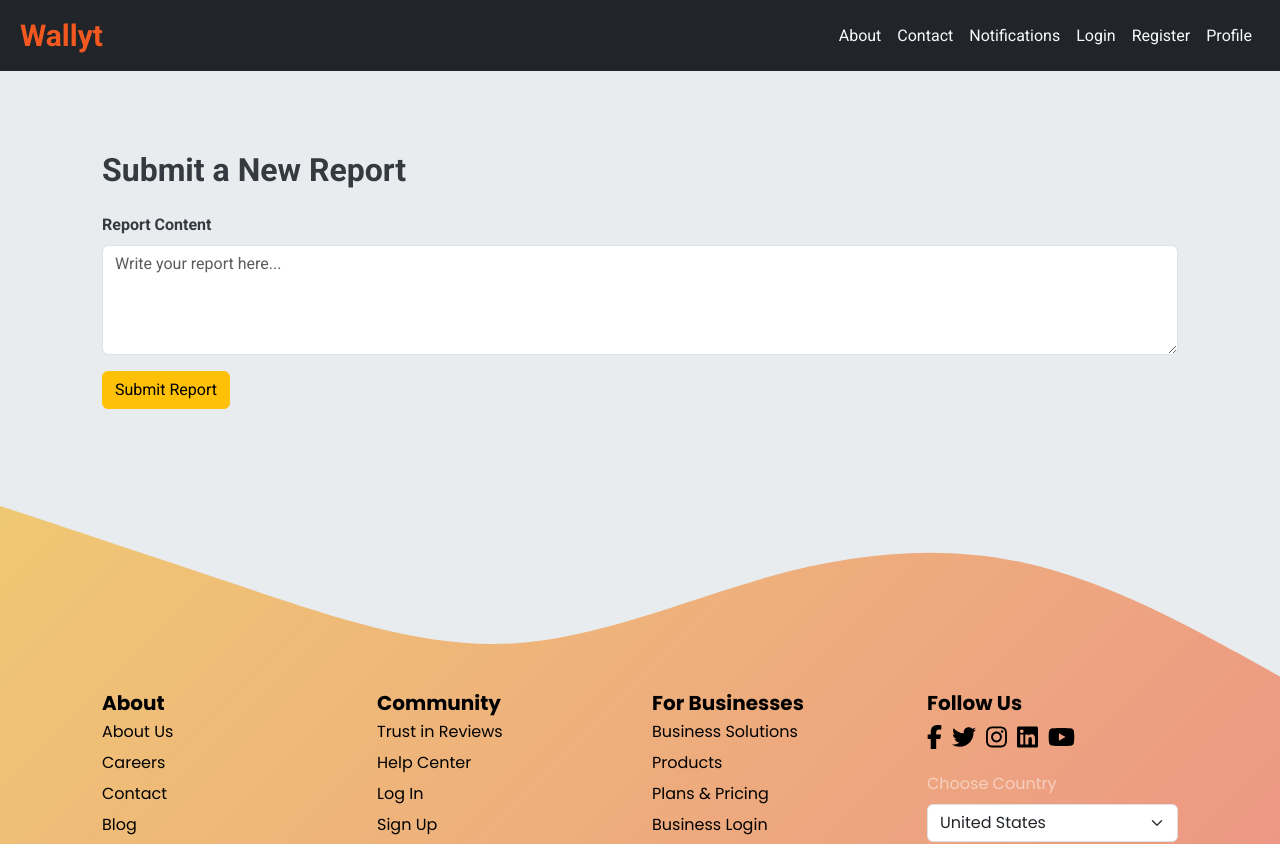
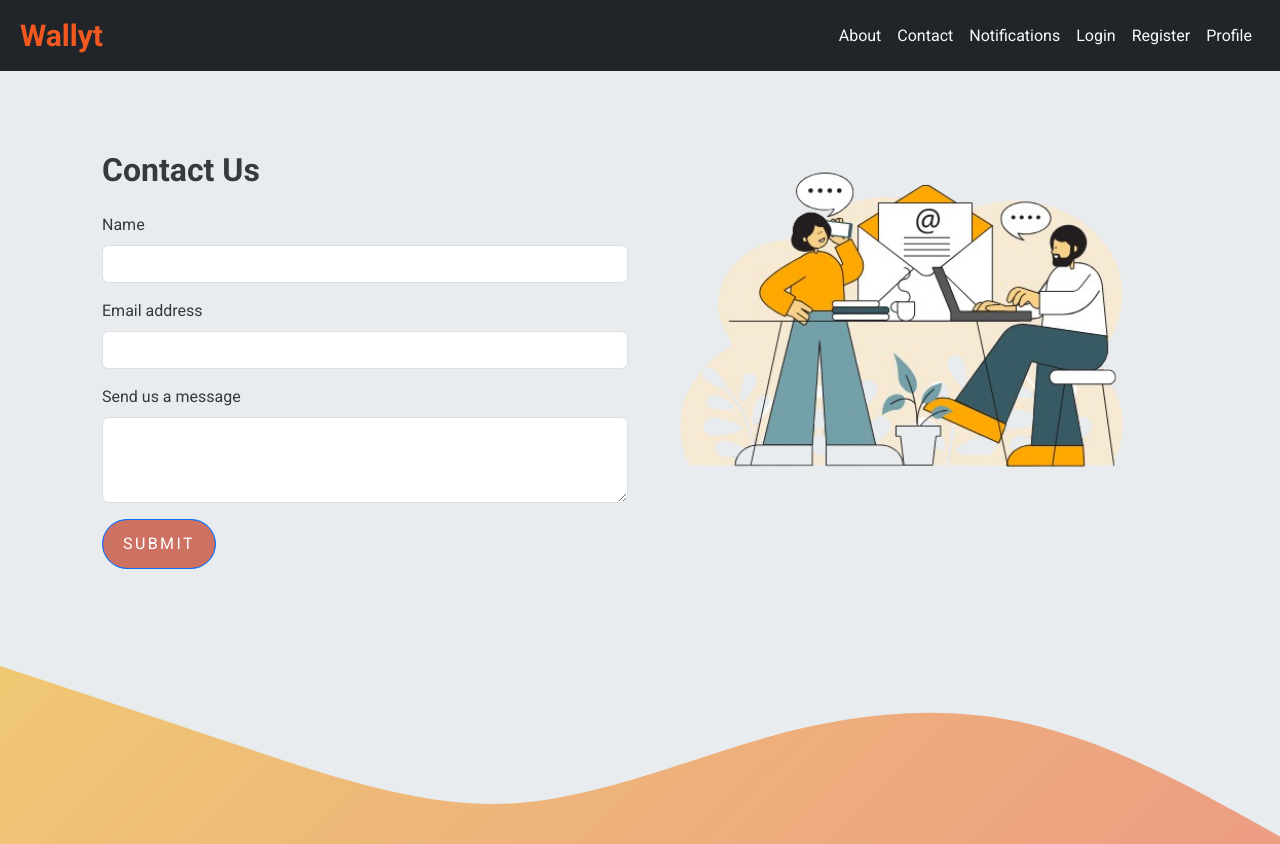
Before and after one commit to saraabdelrhman/wallet-market-master, a React (Create React App) app: page /Report in a window 1280 px wide. Shown: the top 844 px of the page. Built offline with nearby package versions, Linux system fonts and the light colour scheme.

Commit message:
contact us

```diff
--- a/src/components/Contact.js
+++ b/src/components/Contact.js
@@ -1,35 +1,115 @@
-import React from 'react';
+import React, { useState } from 'react';
 import 'bootstrap/dist/css/bootstrap.min.css'; // Ensure Bootstrap is imported
 import img from './images/0ab2a47a-0b9f-45af-b31f-0fa492e123ca-removebg-preview.png';
-import './Contact.css'
+import './Contact.css';
+import { ToastContainer, toast, Bounce } from 'react-toastify';
+import 'react-toastify/dist/ReactToastify.css';
+
 export default function About() {
+  // State variables for form input
+  const [name, setName] = useState('');
+  const [email, setEmail] = useState('');
+  const [message, setMessage] = useState('');
+
+  const notify = () =>
+    toast.success('Thank you for your review! Your feedback has been submitted successfully!', {
+      position: "top-center",
+      autoClose: 5000,
+      hideProgressBar: false,
+      closeOnClick: true,
+      pauseOnHover: true,
+      draggable: true,
+      progress: undefined,
+      theme: "light",
+      transition: Bounce,
+    });
+
+  const handleSubmit = (e) => {
+    e.preventDefault(); // Prevent form from submitting the default way
+
+    const newdata = {
+      name: name,
+      email: email,
+      message: message,
+    };
+
+    console.log(newdata);
+
+    fetch('http://localhost:3000/api/contact', {
+      method: 'post',
+      headers: {
+        'Content-Type': 'application/json',
+        'Access-Control-Allow-Origin': '*',
+      },
+      body: JSON.stringify(newdata),
+    })
+    .then((res) => {
+      console.log(res.headers);
+      console.log(res.status);
+      if (!res.ok) {
+        throw new Error('Network response was not ok');
+      }
+      return res.json();
+    })
+    .then((data) => {
+      console.log('data', data);
+      notify();  // Show success notification
+      setName(''); // Reset form fields
+      setEmail('');
+      setMessage('');
+    })
+    .catch((err) => {
+      console.error('Error:', err.message);
+    });
+  };
+
   return (
     <div className='container mt-5 mb-5'>
       <div className='row'>
         <div className='col-md-6'>
-          <form>
+          <form onSubmit={handleSubmit}>
             <h2 className='mb-4' style={{ fontWeight: '900' }}>Contact Us</h2>
             <div className="mb-3">
               <label htmlFor="name" className="form-label">Name</label>
-              <input type="text" className="form-control" id="name" />
+              <input
+                type="text"
+                className="form-control"
+                id="name"
+                value={name}
+                onChange={(e) => setName(e.target.value)} // Update state on change
+              />
             </div>
             <div className="mb-3">
               <label htmlFor="exampleInputEmail1" className="form-label">Email address</label>
-              <input type="email" className="form-control" id="exampleInputEmail1" aria-describedby="emailHelp" />
+              <input
+                type="email"
+                className="form-control"
+                id="exampleInputEmail1"
+                aria-describedby="emailHelp"
+                value={email}
+                onChange={(e) => setEmail(e.target.value)} // Update state on change
+              />
             </div>
             <div className="mb-3">
               <label htmlFor="message" className="form-label">Send us a message</label>
-              <textarea className="form-control" id="message" rows="3"></textarea>
-            </div><div class="text-box">
-
-            <button class="buttons" >Submit</button>
-</div>
+              <textarea
+                className="form-control"
+                id="message"
+                rows="3"
+                value={message}
+                onChange={(e) => setMessage(e.target.value)} // Update state on change
+              ></textarea>
+            </div>
+            <div className="text-box">
+              <button type="submit" className="btn btn-primary buttons">Submit</button>
+            </div>
           </form>
         </div>
         <div className='col-md-6'>
           <img src={img} alt='contact-us' className='w-100' />
         </div>
       </div>
+      <ToastContainer />
     </div>
   );
 }
--- a/src/components/Notifications.js
+++ b/src/components/Notifications.js
@@ -36,7 +36,7 @@ const Notifications = () => {
   };
 
   return (
-    <div className="notifications">
+    <div className="notifications container">
       <h2 className="mb-5 mt-2 fw-bold">Notifications 🔔</h2>
       <ul className="notifications-list mb-5">
         {notifications.map(notification => (
@@ -46,7 +46,7 @@ const Notifications = () => {
             </Link>
             {!notification.read && (
               <button
-                className="text-danger mb-4 "
+                className="bg-danger text-light border-0 mb-4 "
                 onClick={() => markAsRead(notification.id)}
               >
                 Mark as read
--- a/src/components/Report.js
+++ b/src/components/Report.js
@@ -1,105 +1,137 @@
 import React, { useState } from 'react';
-import { Bounce, ToastContainer, toast } from 'react-toastify';
-import 'react-toastify/dist/ReactToastify.css';
+import 'bootstrap/dist/css/bootstrap.min.css'; // Bootstrap CSS import
+import img from './images/0ab2a47a-0b9f-45af-b31f-0fa492e123ca-removebg-preview.png';
+import './Contact.css';
+import { ToastContainer, toast, Bounce } from 'react-toastify'; // Import Toast components
+import 'react-toastify/dist/ReactToastify.css'; // Toastify CSS import
 
-export default function PhoneReport() {
-  const [report, setReport] = useState('');
+export default function About() {
+  // State variables for form input
+  const [name, setName] = useState('');
+  const [email, setEmail] = useState('');
+  const [message, setMessage] = useState('');
 
-  const handleReportChange = (e) => setReport(e.target.value);
-
-  const handleSubmit = (e) => {
-    e.preventDefault();
-
-    if (!report.trim()) {
-      toast.error('Report content cannot be empty.', {
-        position: 'top-center',
+  // Success notification function
+  const notifySuccess = () =>
+    toast.success('Thank you for your review! Your feedback has been submitted successfully!', {
+      position: "top-center",
       autoClose: 5000,
       hideProgressBar: false,
       closeOnClick: true,
       pauseOnHover: true,
       draggable: true,
       progress: undefined,
-        theme: 'light',
+      theme: "light",
       transition: Bounce,
     });
-      return;
+
+  // Error notification function
+  const notifyError = (msg) =>
+    toast.error(msg, {
+      position: "top-center",
+      autoClose: 5000,
+      hideProgressBar: false,
+      closeOnClick: true,
+      pauseOnHover: true,
+      draggable: true,
+      progress: undefined,
+      theme: "light",
+      transition: Bounce,
+    });
+
+  const handleSubmit = (e) => {
+    e.preventDefault(); // Prevent form from submitting the default way
+
+    // Validate inputs
+    if (name.trim() === '' || email.trim() === '' || message.trim() === '') {
+      notifyError('All fields are required!');
+      return; // Exit the function if validation fails
     }
 
-    const newReport = {
-      report: report,
-      Created_at:  new Date().toISOString(),
+    const newdata = {
+      name: name,
+      email: email,
+      message: message,
     };
 
-    fetch('http://localhost:3000/api/report', {
-      method: 'post',
+    console.log(newdata);
+
+    fetch('http://localhost:3000/api/contact', {
+      method: 'POST',
       headers: {
         'Content-Type': 'application/json',
         'Access-Control-Allow-Origin': '*',
       },
-      body: JSON.stringify(newReport),
+      body: JSON.stringify(newdata),
     })
     .then((res) => {
-        console.log('Status:', res.status);
-        console.log('Headers:', res.headers);
+      console.log(res.headers);
+      console.log(res.status);
       if (!res.ok) {
         throw new Error('Network response was not ok');
       }
       return res.json();
     })
     .then((data) => {
-        console.log('Response data:', data);
-
-        // Notify the user of successful submission
-        toast.success('Report submitted successfully!', {
-          position: 'top-center',
-          autoClose: 5000,
-          hideProgressBar: false,
-          closeOnClick: true,
-          pauseOnHover: true,
-          draggable: true,
-          progress: undefined,
-          theme: 'light',
-          transition: Bounce,
-        });
-
-        // Clear the input field after successful submission
-        setReport('');
+      console.log('data', data);
+      notifySuccess();  // Show success notification
+      setName(''); // Reset form fields
+      setEmail('');
+      setMessage('');
     })
     .catch((err) => {
       console.error('Error:', err.message);
-
-        toast.error('An error occurred while submitting your report.', {
-          position: 'top-center',
-          autoClose: 5000,
-          hideProgressBar: false,
-          closeOnClick: true,
-          pauseOnHover: true,
-          draggable: true,
-          progress: undefined,
-          theme: 'light',
-          transition: Bounce,
-        });
+      notifyError('An error occurred while submitting your message. Please try again later.');
     });
   };
 
   return (
-    <div className="container mt-5">
-      <h2 className="fw-bold mb-4">Submit a New Report</h2>
+    <div className='container mt-5 mb-5'>
+      <div className='row'>
+        <div className='col-md-6'>
           <form onSubmit={handleSubmit}>
+            <h2 className='mb-4' style={{ fontWeight: '900' }}>Contact Us</h2>
             <div className="mb-3">
-          <label htmlFor="report" className="form-label fw-bold">Report Content</label>
+              <label htmlFor="name" className="form-label">Name</label>
+              <input
+                type="text"
+                className="form-control"
+                id="name"
+                value={name}
+                onChange={(e) => setName(e.target.value)} // Update state on change
+              />
+            </div>
+            <div className="mb-3">
+              <label htmlFor="exampleInputEmail1" className="form-label">Email address</label>
+              <input
+                type="email"
+                className="form-control"
+                id="exampleInputEmail1"
+                aria-describedby="emailHelp"
+                value={email}
+                onChange={(e) => setEmail(e.target.value)} // Update state on change
+              />
+            </div>
+            <div className="mb-3">
+              <label htmlFor="message" className="form-label">Send us a message</label>
               <textarea
-            id="report"
                 className="form-control"
-            rows="4"
-            placeholder="Write your report here..."
-            value={report}
-            onChange={handleReportChange}
+                id="message"
+                rows="3"
+                value={message}
+                onChange={(e) => setMessage(e.target.value)} // Update state on change
               ></textarea>
             </div>
-        <button type="submit" className="btn btn-warning mb-5">Submit Report</button>
-        <ToastContainer />
+            <div className="text-box">
+              <button type="submit" className="btn btn-primary buttons">Submit</button>
+            </div>
           </form>
+        </div>
+        <div className='col-md-6'>
+          <img src={img} alt='contact-us' className='w-100' />
+        </div>
+      </div>
+      <ToastContainer /> {/* Ensure ToastContainer is rendered here */}
     </div>
   );
 }
```
Lines whose indentation alone changed are shown as unchanged.
